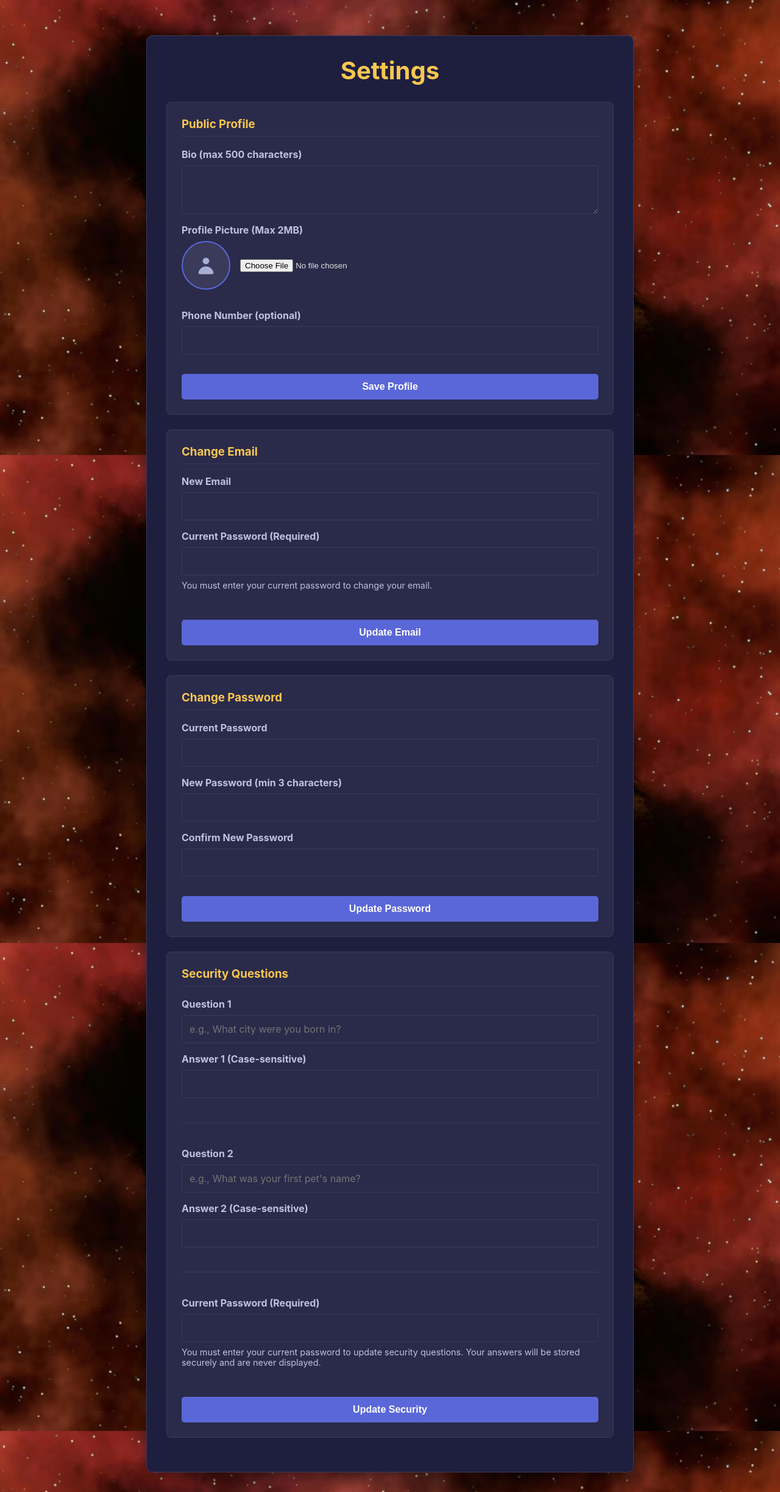
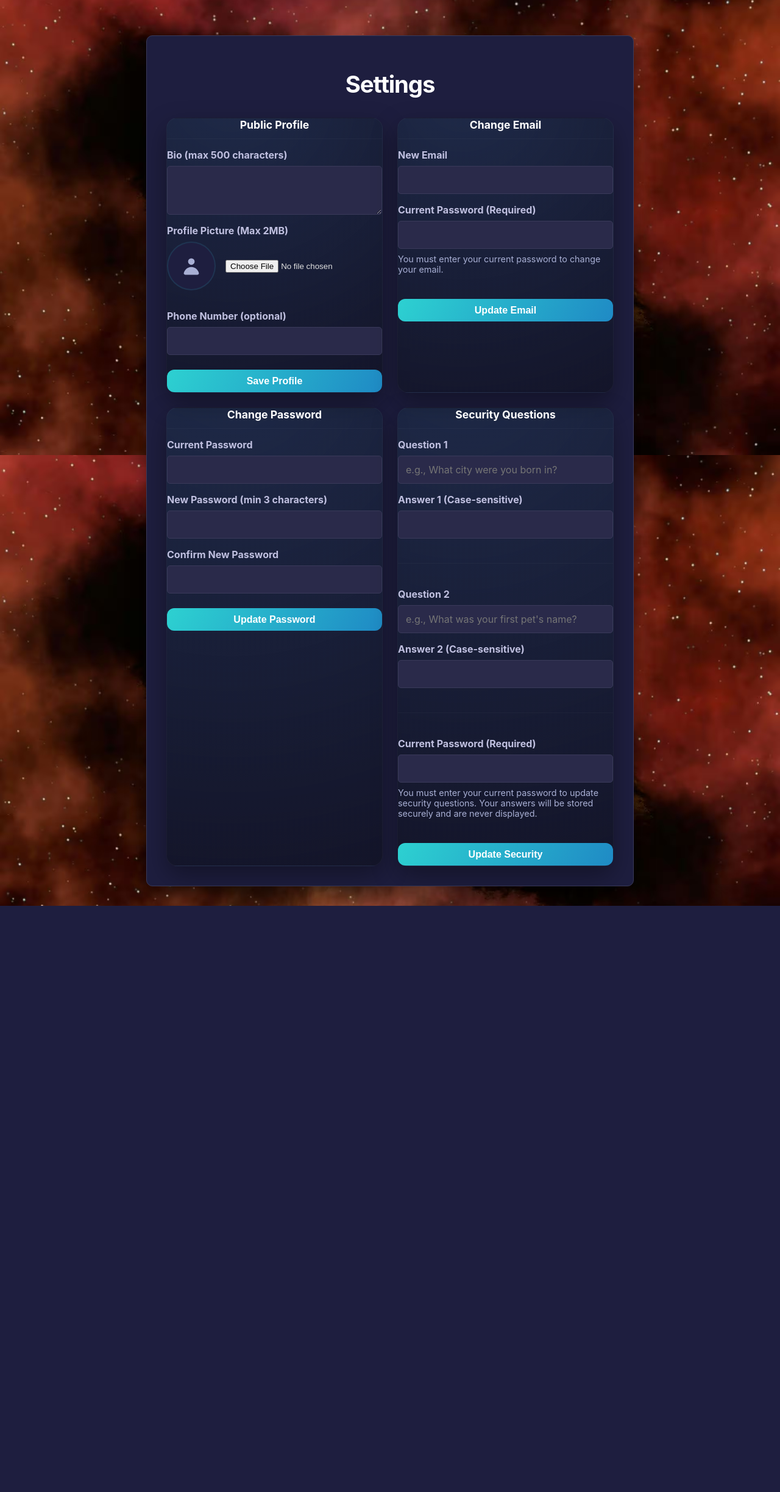
Before and after one commit to mungus451/starlight_v2, a PHP site: template views/settings/show.php in a window 1280 px wide. Shown: the part 54-2500 px from the top of the page at 61% size. After the commit the page ends 1539 px from the top, so only its background shows below. Run offline with PHP 8.4, Linux system fonts and the light colour scheme; the template is opened without the code that fills it, so the values that code supplies are empty.

Commit message:
updated dashbaord UI

```diff
--- a/app/Controllers/DashboardController.php
+++ b/app/Controllers/DashboardController.php
@@ -37,6 +37,10 @@ class DashboardController extends BaseController
         // 1. Call the service to get all our data in one array
         $data = $this->dashboardService->getDashboardData((int)$userId);
 
+        // --- THIS IS THE CHANGE ---
+        // Tell the layout to render in full-width mode
+        $data['layoutMode'] = 'full';
+
         // 2. Render the "dumb" view, passing in the data
         // BaseController::render() will extract the array keys
         // into $user, $resources, $stats, and $structures variables
--- a/views/settings/show.php
+++ b/views/settings/show.php
@@ -1,25 +1,97 @@
 <style>
-    .settings-container {
+    :root {
+        --bg: radial-gradient(circle at 10% 0%, #0c101e 0%, #050712 42%, #02030a 75%);
+        --bg-panel: rgba(12, 14, 25, 0.65);
+        --card: radial-gradient(circle at 30% -10%, rgba(45, 209, 209, 0.07), rgba(13, 15, 27, 0.6));
+        --border: rgba(255, 255, 255, 0.03);
+        --accent: #2dd1d1; /* Main Accent (Teal) */
+        --accent-soft: rgba(45, 209, 209, 0.12);
+        --accent-2: #f9c74f; /* Secondary Accent (Gold) */
+        --accent-red: #e53e3e;
+        --text: #eff1ff;
+        --muted: #a8afd4;
+        --radius: 18px;
+        --shadow: 0 16px 40px rgba(0, 0, 0, 0.35);
+    }
+
+    /* --- Base Container --- */
+    .settings-container-full {
         width: 100%;
-        max-width: 800px;
-        text-align: left;
+        max-width: 1400px;
+        margin-inline: auto;
+        padding: 0;
+        position: relative;
     }
-    .settings-container h1 {
+
+    .settings-container-full h1 {
         text-align: center;
+        margin-bottom: 2rem; /* More space for a title */
+        font-size: clamp(2.1rem, 3vw, 2.6rem);
+        letter-spacing: -0.03em;
+        color: #fff;
+        padding-top: 1.5rem;
     }
-    .data-card {
-        background: #2a2a4a;
-        border: 1px solid #3a3a5a;
-        border-radius: 8px;
-        padding: 1.5rem;
-        margin-bottom: 1.5rem;
+
+    /* --- Grid for Action Cards --- */
+    .item-grid {
+        display: grid;
+        grid-template-columns: repeat(2, 1fr); /* 2 cards on desktop */
+        gap: 1.5rem;
     }
-    .data-card h3 {
-        color: #f9c74f;
-        margin-top: 0;
-        border-bottom: 1px solid #3a3a5a;
-        padding-bottom: 0.5rem;
+
+    @media (max-width: 980px) {
+        .item-grid {
+            grid-template-columns: 1fr; /* 1 card on mobile */
         }
+    }
+
+    /* --- Action Card (from Armory/Structures) --- */
+    .item-card {
+        background: var(--card);
+        border: 1px solid var(--border);
+        border-radius: var(--radius);
+       /* padding: 1.25rem 1.5rem; */
+        box-shadow: var(--shadow);
+        display: flex;
+        flex-direction: column;
+        transition: transform 0.1s ease-out, border 0.1s ease-out;
+    }
+    .item-card:hover {
+        transform: translateY(-2px);
+        border: 1px solid rgba(45, 209, 209, 0.4);
+    }
+    .item-card h4 {
+        color: #fff;
+        margin: 0 0 1rem 0;
+        font-size: 1.1rem;
+        border-bottom: 1px solid var(--border);
+        padding-bottom: 0.75rem;
+    }
+
+    .item-card .btn-submit {
+        width: 100%;
+        margin-top: 0.5rem; /* Give a bit of space above button */
+        border: none;
+        background: linear-gradient(120deg, var(--accent) 0%, #1f8ac5 100%);
+        color: #fff;
+        padding: 0.6rem 0.75rem;
+        border-radius: 12px;
+        font-weight: 600;
+        cursor: pointer;
+        transition: filter 0.1s ease-out, transform 0.1s ease-out;
+    }
+    .item-card .btn-submit:not([disabled]):hover {
+        filter: brightness(1.02);
+        transform: translateY(-1px);
+    }
+    .item-card .btn-submit[disabled] {
+        background: rgba(187, 76, 76, 0.15);
+        border: 1px solid rgba(187, 76, 76, 0.3);
+        color: rgba(255, 255, 255, 0.35);
+        cursor: not-allowed;
+    }
+
+    /* --- PRESERVED STYLES from old settings.php --- */
     .form-group textarea {
         padding: 0.75rem;
         border-radius: 5px;
@@ -32,16 +104,14 @@
     }
     .form-note {
         font-size: 0.9rem;
-        color: #c0c0e0;
+        color: var(--muted);
         margin-top: -0.5rem;
         margin-bottom: 1rem;
     }
     .divider {
-        border-bottom: 1px solid #3a3a5a;
+        border-bottom: 1px solid var(--border); /* Use new border color */
         margin: 1.5rem 0;
     }
-
-    /* --- NEW STYLES --- */
     .pfp-preview-container {
         display: flex;
         gap: 1rem;
@@ -52,8 +122,8 @@
         width: 80px;
         height: 80px;
         border-radius: 50%;
-        background: #3a3a5a;
-        border: 2px solid #5a67d8;
+        background: #1e1e3f; /* Darker bg */
+        border: 2px solid var(--accent-soft); /* Teal border */
         object-fit: cover;
     }
     .pfp-upload-group {
@@ -67,6 +137,8 @@
     }
     .remove-pfp-group label {
         margin-bottom: 0;
+        font-size: 0.9rem;
+        color: var(--muted);
     }
     .remove-pfp-group input {
         width: 1.1rem;
@@ -74,11 +146,13 @@
     }
 </style>
 
-<div class="settings-container">
+<div class="settings-container-full">
     <h1>Settings</h1>
 
-    <div class="data-card">
-        <h3>Public Profile</h3>
+    <div class="item-grid">
+
+        <div class="item-card">
+            <h4>Public Profile</h4>
             <form action="/settings/profile" method="POST" enctype="multipart/form-data">
                 <input type="hidden" name="csrf_token" value="<?= htmlspecialchars($csrf_token ?? '') ?>">
 
@@ -110,6 +184,7 @@
                         </div>
                     </div>
                 </div>
+
                 <div class="form-group">
                     <label for="phone_number">Phone Number (optional)</label>
                     <input type="text" name="phone_number" id="phone_number" value="<?= htmlspecialchars($user->phone_number ?? '') ?>">
@@ -119,8 +194,8 @@
             </form>
         </div>
 
-    <div class="data-card">
-        <h3>Change Email</h3>
+        <div class="item-card">
+            <h4>Change Email</h4>
             <form action="/settings/email" method="POST">
                 <input type="hidden" name="csrf_token" value="<?= htmlspecialchars($csrf_token ?? '') ?>">
 
@@ -139,8 +214,8 @@
             </form>
         </div>
 
-    <div class="data-card">
-        <h3>Change Password</h3>
+        <div class="item-card">
+            <h4>Change Password</h4>
             <form action="/settings/password" method="POST">
                 <input type="hidden" name="csrf_token" value="<?= htmlspecialchars($csrf_token ?? '') ?>">
 
@@ -163,8 +238,8 @@
             </form>
         </div>
 
-    <div class="data-card">
-        <h3>Security Questions</h3>
+        <div class="item-card">
+            <h4>Security Questions</h4>
             <form action="/settings/security" method="POST">
                 <input type="hidden" name="csrf_token" value="<?= htmlspecialchars($csrf_token ?? '') ?>">
 
@@ -199,4 +274,6 @@
                 <button type="submit" class="btn-submit">Update Security</button>
             </form>
         </div>
+
     </div>
+</div>
```
Also changed, not shown: app/Controllers/SettingsController.php (+4 -3 lines), views/dashboard/show.php (+26 -5 lines). Lines whose indentation alone changed are shown as unchanged.
